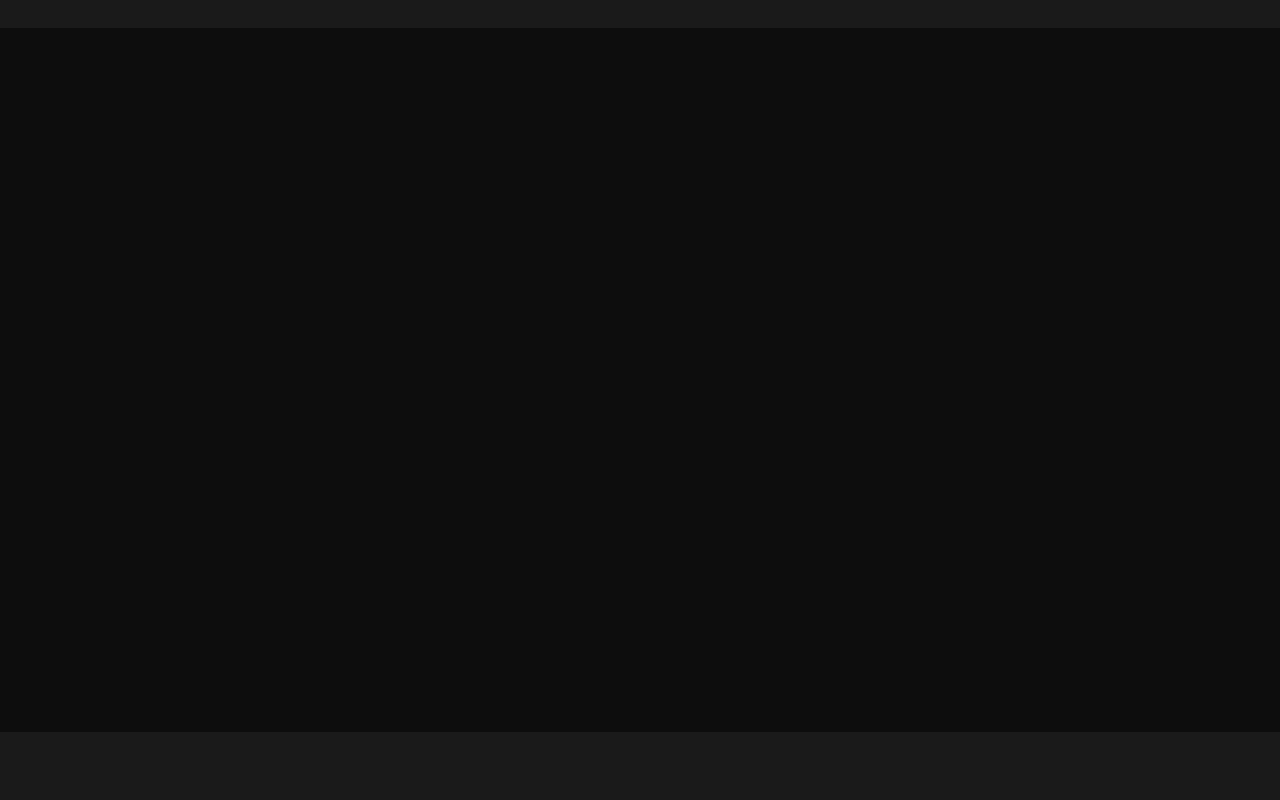
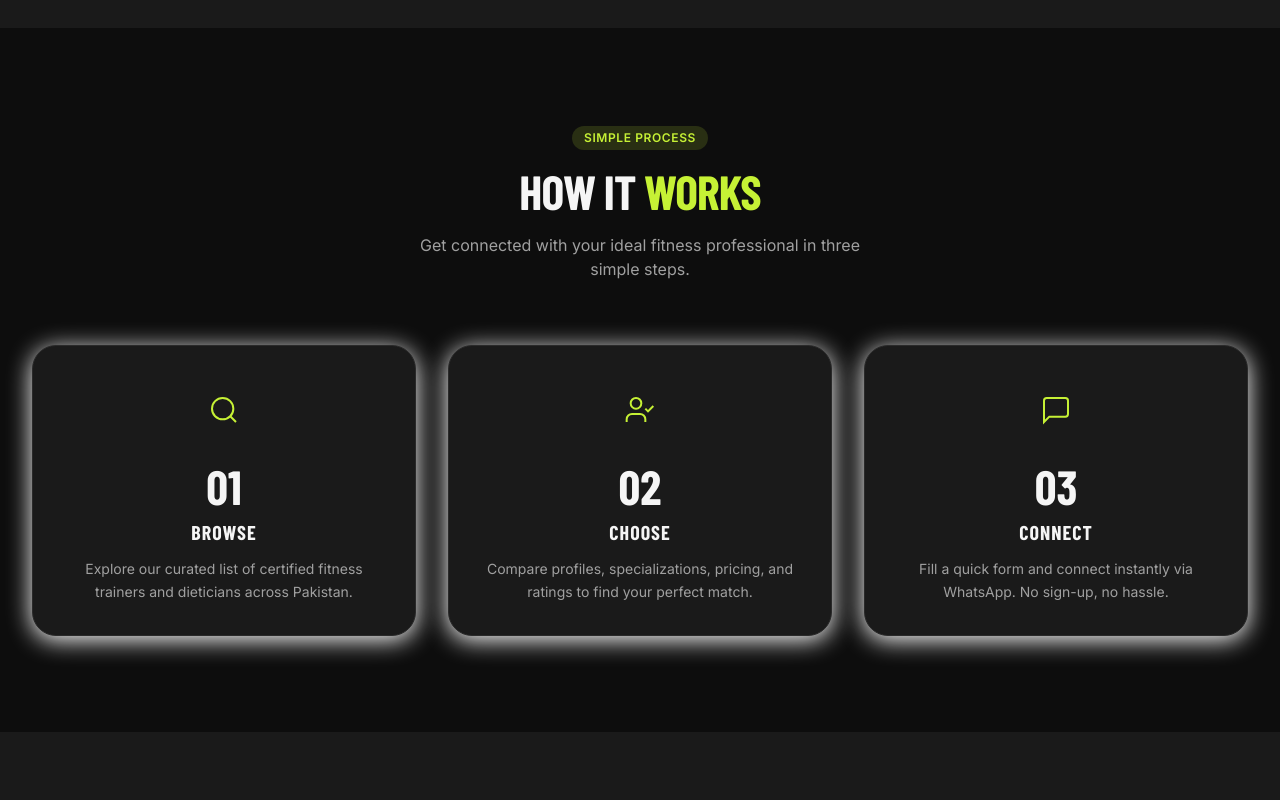
Before and after one commit to zeeshan2007/fit.connect, a Next.js app: page / in a window 1280 px wide. Shown: the part 1900-2700 px from the top of the page. Built offline with nearby package versions, Linux system fonts and the light colour scheme.

Commit message:
fix: set default trigger to mount for AnimatedSection to prevent hidden elements

```diff
--- a/src/components/AnimatedSection.tsx
+++ b/src/components/AnimatedSection.tsx
@@ -35,7 +35,7 @@ export default function AnimatedSection({
   className = '',
   delay = 0,
   direction = 'up',
-  trigger = 'view',
+  trigger = 'mount',
 }: AnimatedSectionProps) {
   const prefersReducedMotion = useReducedMotion();
   const [mounted, setMounted] = React.useState(false);
```
